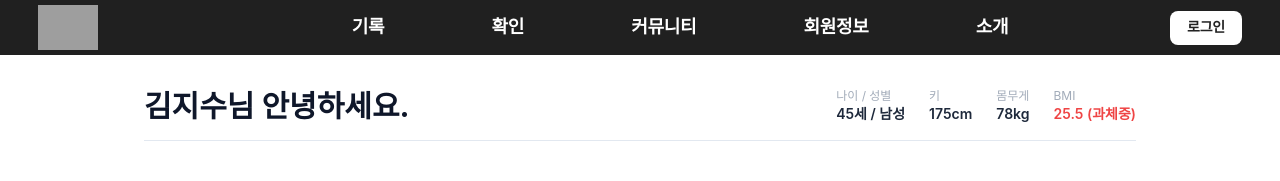
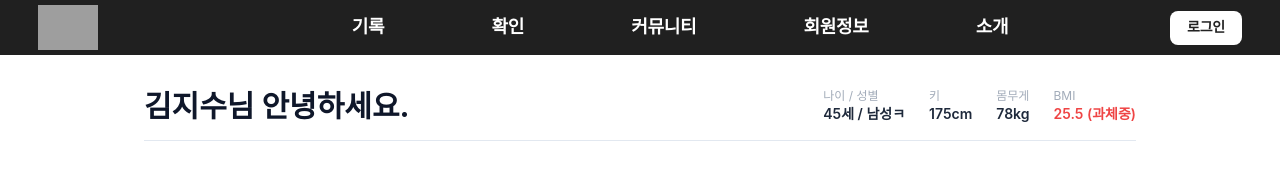
Before and after one commit to ZZAAE/Ballife, a React app in the folder frontend/: page / in a window 1280 px wide. Shown: the top 181 px of the page. Built offline with nearby package versions, Linux system fonts and the light colour scheme; grey boxes are pictures that could not be loaded; the HTML template or start-up script is replaced by a standard one.

Commit message:
돌아가게 해줘서 고마워

```diff
--- a/frontend/src/pages/main/MainPage.jsx
+++ b/frontend/src/pages/main/MainPage.jsx
@@ -25,7 +25,7 @@ const bloodPressureData = [
 const MainPage = () => {
   // 샘플 데이터
   const userStats = {
-    ageGender: "45세 / 남성",
+    ageGender: "45세 / 남성ㅋ",
     height: "175cm",
     weight: "78kg",
     bmi: "25.5 (과체중)",
```
